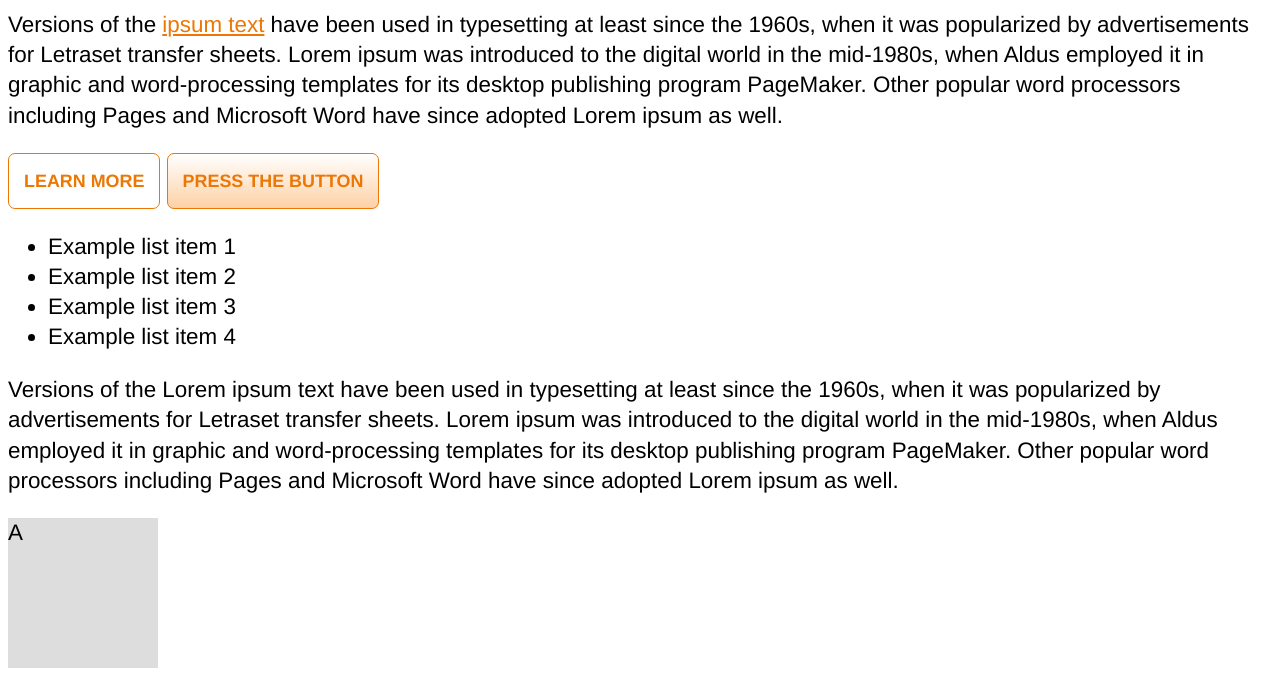
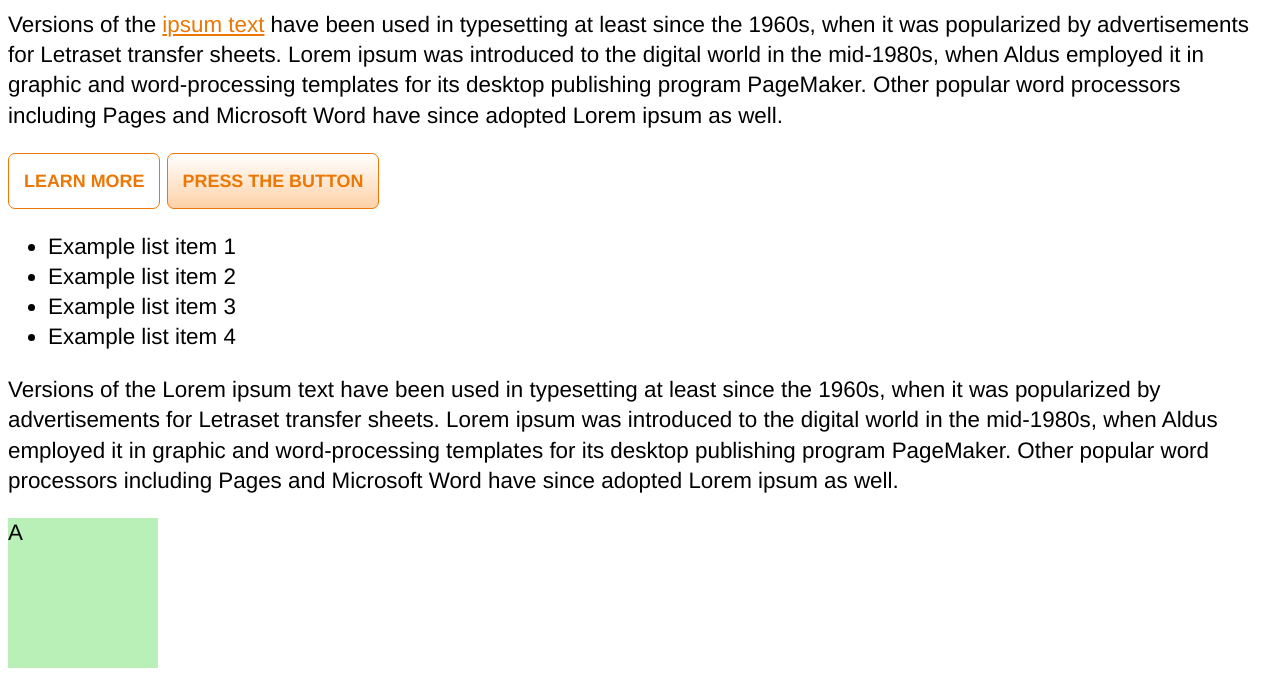
Before and after one commit to YuliaKozik/sass, a website: page index.html in a window 1280 px wide. Shown: the part 262-938 px from the top of the page. Drawn offline with Linux system fonts and the light colour scheme.

Commit message:
Change box color

```diff
--- a/css/output.css
+++ b/css/output.css
@@ -83,7 +83,7 @@ a {
 }
 
 .box {
-  background-color: #ddd;
+  background-color: rgb(184, 240, 184);
   width: 150px;
   /*-- we could use " (300px/2); (70px+80px); (75px * 2)--*/
   height: 150px;
```
